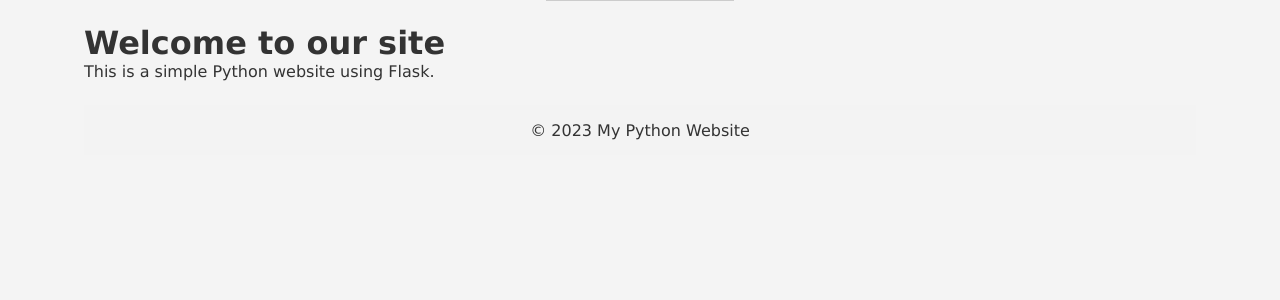
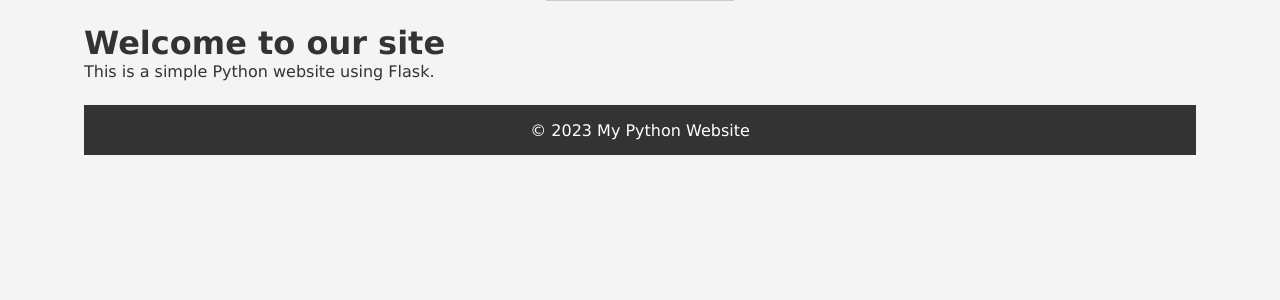
Before and after one commit to tnjensen/site-frozen-flask, a Flask app: page / in a window 1280 px wide. Shown: the part 74-374 px from the top of the page. Run offline with Flask 3, Linux system fonts and the light colour scheme.

Commit message:
Edited css

```diff
--- a/static/styles/style.css
+++ b/static/styles/style.css
@@ -37,7 +37,8 @@ a:hover{
 }
 footer{
     height: 50px;
-    background-color: #f3f3f3;
+    background-color: #333;
+    color: #fff;
     display: flex;
     justify-content: center;
     align-items: center;
```
